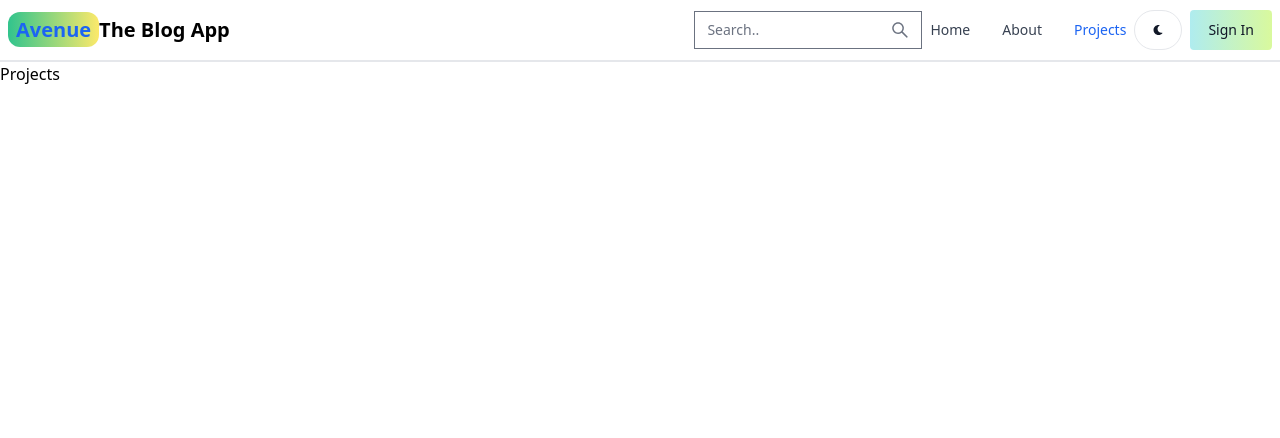
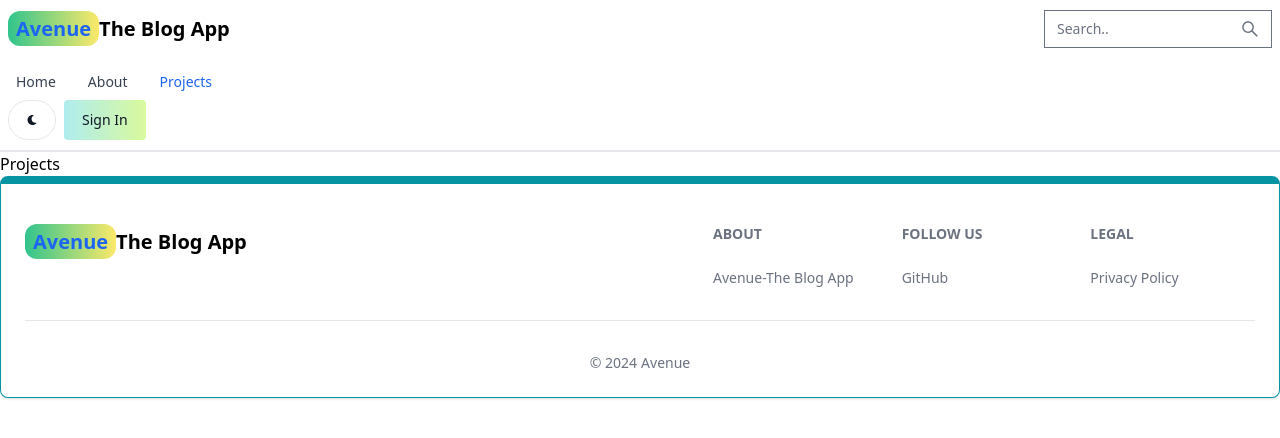
Before and after one commit to MayankVerma1702/Avenue-The-Blog-App, a React (Vite) app in the folder client/: page /projects in a window 1280 px wide. Shown: the top 438 px of the page. Built offline with nearby package versions, Linux system fonts and the light colour scheme.

Commit message:
Create and add footer component

```diff
--- a/client/src/App.jsx
+++ b/client/src/App.jsx
@@ -7,6 +7,7 @@
 import SignUp from "./pages/SignUp";
 import Projects from "./pages/Projects";
 import Header from "./components/Header";
+import Footer from "./components/Footer.jsx";
 
 function App() {
   return (
@@ -20,6 +21,7 @@
         <Route path="/sign-up" element={<SignUp />} />
         <Route path="/projects" element={<Projects />} />
       </Routes>
+      <Footer />
     </BrowserRouter>
   );
 }
--- /dev/null
+++ b/client/src/components/Footer.jsx
@@ -0,0 +1,69 @@
+import { Footer } from "flowbite-react";
+import React from "react";
+import { Link } from "react-router-dom";
+
+function FooterComp() {
+  return (
+    <div>
+      <Footer container className="border border-t-8 border-teal-500">
+        <div className="w-full max-w-7xl mx-auto">
+          <div className="grid w-full justify-between sm:flex md:grid-cols-1">
+            <div className="mt-5">
+              <Link
+                to="/"
+                className="self-center whitespace-nowrap text-lg sm:text-xl font-semibold dark:text-white"
+              >
+                <span className="px-2 py-1 bg-gradient-to-r from-green-400 to-yellow-200 rounded-xl text-blue-600">
+                  Avenue
+                </span>
+                The Blog App
+              </Link>
+            </div>
+            <div className="grid grid-cols-2 gap-8 mt-4 sm:grid-cols-3 sm:gap-6">
+              <div>
+                <Footer.Title title="About" />
+                <Footer.LinkGroup col>
+                  <Footer.Link
+                    href="/about"
+                    target="_blank"
+                    rel="noopener noreferrer"
+                  >
+                    Avenue-The Blog App
+                  </Footer.Link>
+                </Footer.LinkGroup>
+              </div>
+              <div>
+                <Footer.Title title="Follow us" />
+                <Footer.LinkGroup col>
+                  <Footer.Link
+                    href="https://github.com/MayankVerma1702"
+                    target="_blank"
+                    rel="noopener noreferrer"
+                  >
+                    GitHub
+                  </Footer.Link>
+                </Footer.LinkGroup>
+              </div>
+              <div>
+                <Footer.Title title="Legal" />
+                <Footer.LinkGroup col>
+                  <Footer.Link href="#">Privacy Policy</Footer.Link>
+                </Footer.LinkGroup>
+              </div>
+            </div>
+          </div>
+          <Footer.Divider />
+          <div className="">
+            <Footer.Copyright
+              href="#"
+              by="Avenue"
+              year={new Date().getFullYear()}
+            />
+          </div>
+        </div>
+      </Footer>
+    </div>
+  );
+}
+
+export default FooterComp;
```
